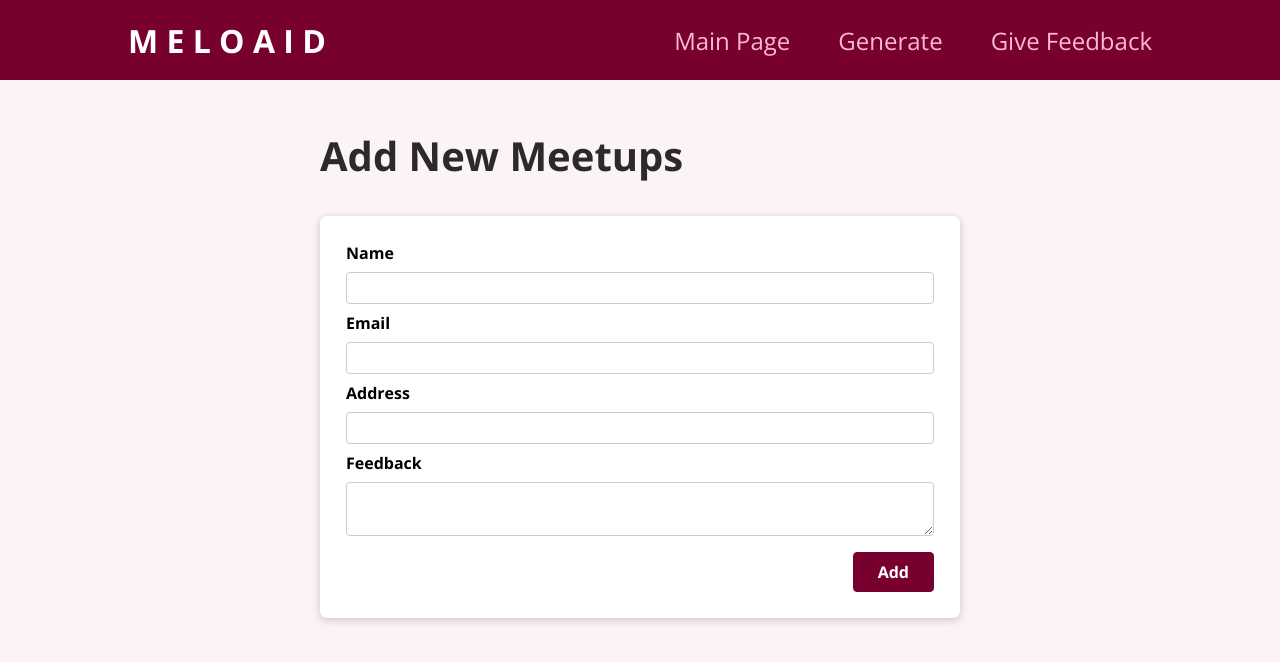
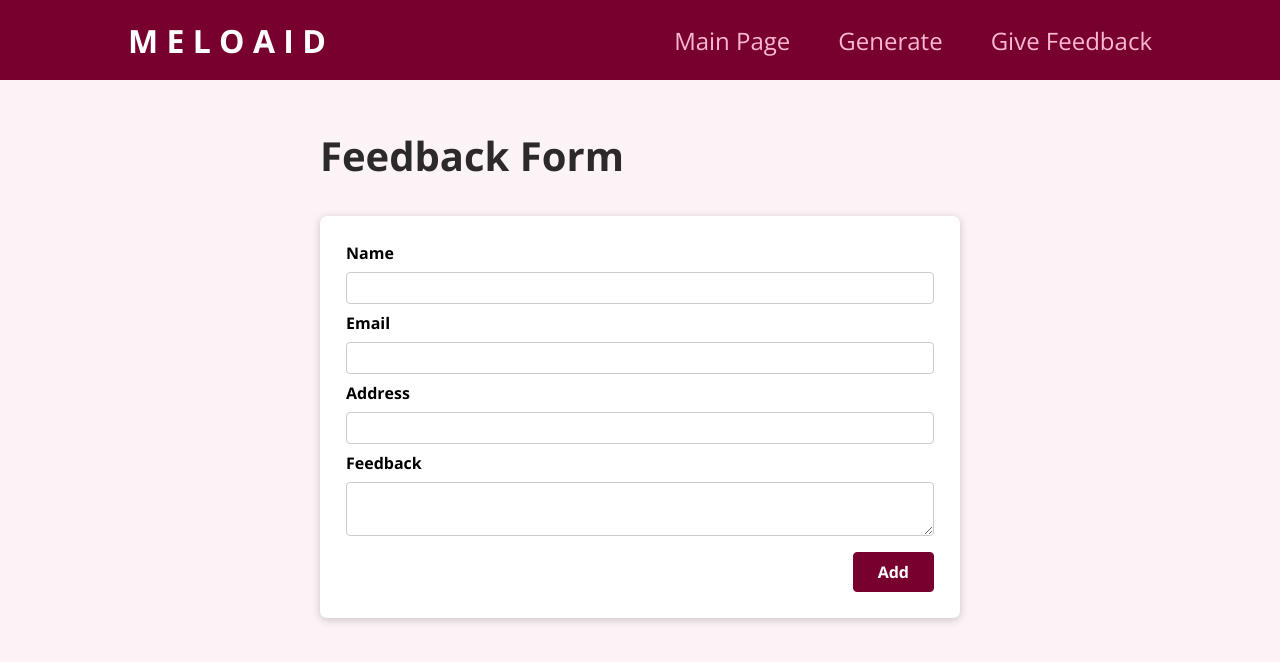
Before and after one commit to BenedictBenny/MeloAid, a React (Create React App) app: page /new-meetup in a window 1280 px wide. Shown: the top 662 px of the page. Built offline with nearby package versions, Linux system fonts and the light colour scheme.

Commit message:
meetup changed

```diff
--- a/src/pages/Feedback.js
+++ b/src/pages/Feedback.js
@@ -19,7 +19,7 @@ function FeedbackPage() {
   }
   return (
     <section>
-      <h1>Add New Meetups</h1>
+      <h1>Feedback Form</h1>
       <NewMeetupForm onAddMeetup={addMeetupHandler} />
     </section>
   );
```
